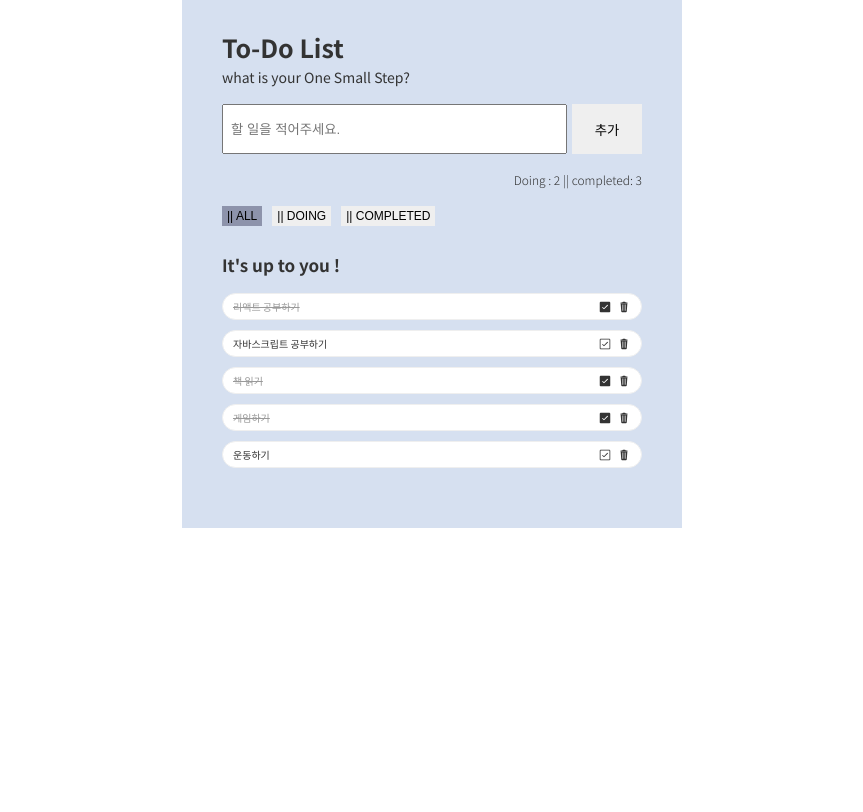
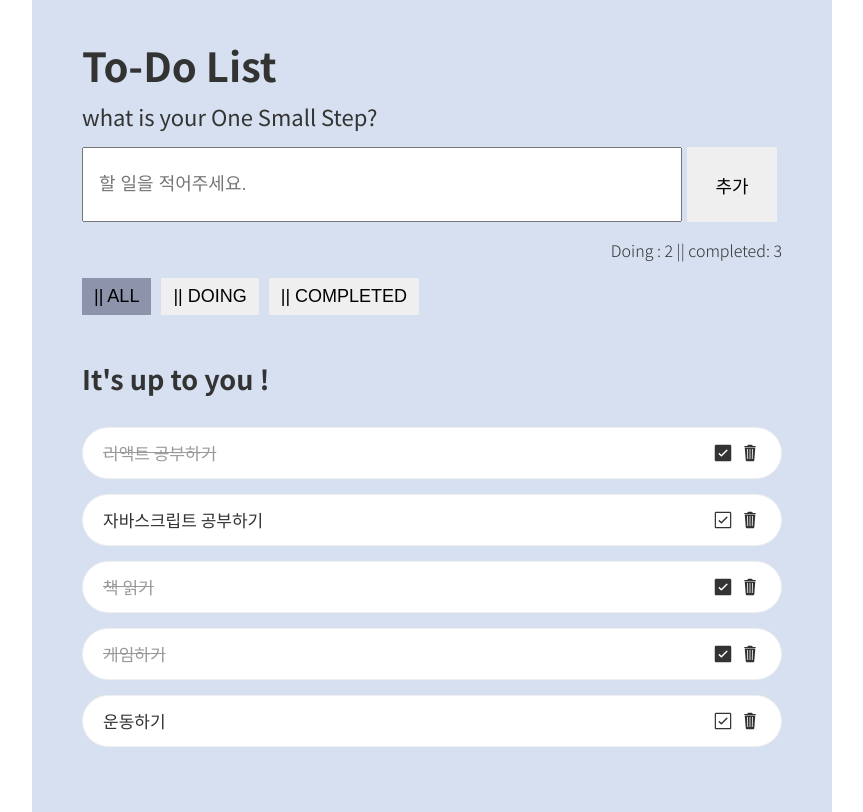
Before and after one commit to jjjjhjjjj/Todo-App-Redux, a React (Create React App) app: page / in a window 1280 px wide. Shown: the whole page, without its empty margins (208-1071 px from the left). Built offline with nearby package versions, Linux system fonts and the light colour scheme.

Commit message:
Modify css

```diff
--- a/public/index.html
+++ b/public/index.html
@@ -25,7 +25,7 @@
 			href="https://fonts.googleapis.com/css2?family=Noto+Sans+KR:wght@300;400;700&display=swap"
 			rel="stylesheet"
 		/>
-		<title>React App</title>
+		<title>Todo App</title>
 	</head>
 	<body>
 		<noscript>You need to enable JavaScript to run this app.</noscript>
--- a/src/components/Header/Header.css
+++ b/src/components/Header/Header.css
@@ -1,6 +1,6 @@
 header .title {
-	margin-bottom: 10px;
-	font-size: 25px;
+	margin-bottom: 20px;
+	font-size: 40px;
 }
 
 header .desc {
--- a/src/components/LandingPage/LandingPage.css
+++ b/src/components/LandingPage/LandingPage.css
@@ -5,13 +5,12 @@
 }
 body {
 	margin: 0 auto;
-	max-width: 500px;
-
+	max-width: 800px;
 	line-height: 1;
 	font-family: 'Noto Sans KR', sans-serif;
 	font-weight: 400;
 	color: #333333;
-	font-size: 14px;
+	font-size: 22px;
 }
 
 ol,
@@ -22,7 +21,8 @@ ul {
 button {
 	border: 0px;
 }
+
 .landing {
-	padding: 35px 40px 50px;
+	padding: 45px 50px 50px;
 	background-color: #d6e0f0;
 }
--- a/src/components/LandingPage/Section/InsertTodo/InsertTodo.css
+++ b/src/components/LandingPage/Section/InsertTodo/InsertTodo.css
@@ -2,16 +2,19 @@
 	display: flex;
 	margin-bottom: 20px;
 }
+
 .insert-form .todo-input {
 	display: block;
 	margin-right: 5px;
-	padding-left: 7px;
-	width: 345px;
-	height: 50px;
+	padding-left: 15px;
+	width: 600px;
+	height: 75px;
+	font-size: 18px;
 }
 
 .insert-form .todo-submit-btn {
 	display: block;
-	width: 70px;
-	height: 50px;
+	width: 90px;
+	height: 75px;
+	font-size: 18px;
 }
--- a/src/components/LandingPage/Section/TodoCount/TodoCount.css
+++ b/src/components/LandingPage/Section/TodoCount/TodoCount.css
@@ -1,6 +1,6 @@
 .todo-count {
 	margin-bottom: 20px;
 	text-align: right;
-	font-size: 12px;
+	font-size: 16px;
 	font-weight: 300;
 }
--- a/src/components/LandingPage/Section/TodoItem/TodoItem.css
+++ b/src/components/LandingPage/Section/TodoItem/TodoItem.css
@@ -2,16 +2,16 @@
 	display: flex;
 	align-items: center;
 	justify-content: space-between;
-	margin-bottom: 10px;
-	padding: 0 10px;
-	line-height: 25px;
+	margin-bottom: 15px;
+	padding: 0 20px;
+	line-height: 50px;
 	background-color: white;
 	border: 1px solid #efefef;
 	border-radius: 50px;
 }
 
 .item-text {
-	font-size: 10px;
+	font-size: 17px;
 	font-weight: 400;
 }
 
--- a/src/components/LandingPage/Section/TodoList/ButtonList/ButtonList.css
+++ b/src/components/LandingPage/Section/TodoList/ButtonList/ButtonList.css
@@ -1,6 +1,6 @@
 .todo-button-list {
 	display: flex;
-	margin-bottom: 30px;
+	margin-bottom: 50px;
 }
 
 .todo-button-list li {
@@ -8,10 +8,11 @@
 }
 
 .todo-button-list li button {
-	padding: 3px 5px;
-	font-size: 12px;
+	padding: 8px 12px;
+	font-size: 18px;
 	cursor: pointer;
 }
+
 .todo-button-list li button.active {
 	background-color: #8d93ab;
 }
--- a/src/components/LandingPage/Section/TodoList/TodoList.css
+++ b/src/components/LandingPage/Section/TodoList/TodoList.css
@@ -1,4 +1,4 @@
 .list-title {
-	margin-bottom: 20px;
-	font-size: 17px;
+	margin-bottom: 35px;
+	font-size: 27px;
 }
--- a/src/components/LandingPage/Section/TodoList/TodoList.jsx
+++ b/src/components/LandingPage/Section/TodoList/TodoList.jsx
@@ -11,7 +11,7 @@ const TodoList = ({ type, todos, changeListType, delTodo, checkTodo }) => {
 
 	useEffect(() => {
 		if (type === 'doing') {
-			_typeMessage.current = 'CHeer Up !';
+			_typeMessage.current = 'Cheer Up !';
 			setTypeTodos(todos.filter(todo => todo.checked === false));
 		} else if (type === 'completed') {
 			_typeMessage.current = 'Congratulations !';
```
